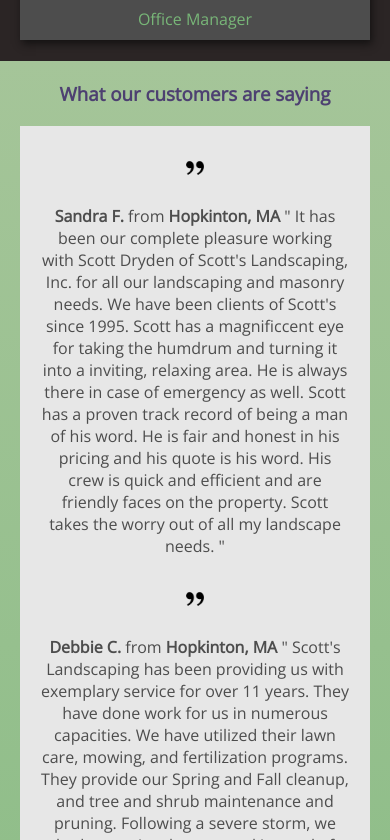
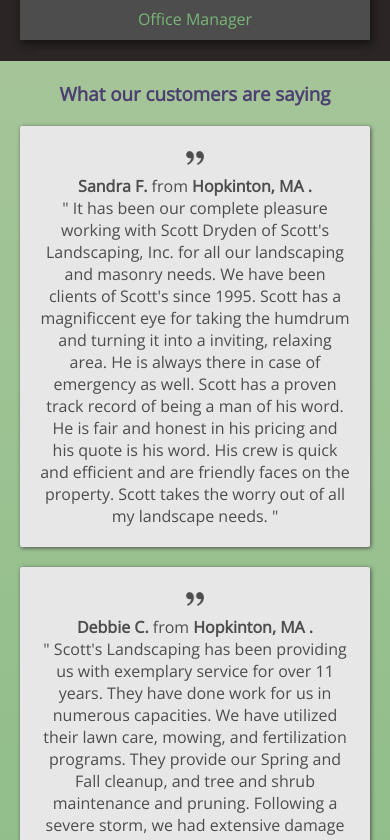
Before and after one commit to cbowman422/scottslandscaping, a React (Create React App) app: page /about in a window 390 px wide. Shown: the part 1744-2584 px from the top of the page. Built offline with nearby package versions, Linux system fonts and the light colour scheme.

Commit message:
testimonials mobile

```diff
--- a/src/css/About.css
+++ b/src/css/About.css
@@ -124,21 +124,28 @@
 }
 
 .about-testimonials-content-container{
-  background-color: var(--white);
   margin: 0 20px;
   text-align: center;
-  padding-top: 20px;
 }
+
+.about-testimonials-content-p-containers{
+ background-color: var(--white);
+ margin: 0 0 20px 0;
+ border-radius: 2px;
+ box-shadow: 1px 1px 4px var(--black);
+}
+
 
 .about-testimonials-content-p-containers img{
   width: 24px;
-  margin: 10px 0 0 0;
+  margin: 20px 0 0 0;
+  color: var(--black);
 }
 
 .about-testimonials-content-p-containers p{
   color: var(--black);
   margin: 0 20px;
-  padding: 20px 0;
+  padding: 0 0 20px 0;
   text-align: center;
 }
 
--- a/src/pages/About.js
+++ b/src/pages/About.js
@@ -53,7 +53,8 @@ const About = () => {
             <div className="about-testimonials-content-p-containers">
               <img src={quotes} alt="quotes-text" />
               <p>
-              <span> Sandra F. </span>from<span>  Hopkinton, MA </span>
+              <span> Sandra F. </span>from<span>  Hopkinton, MA .</span>
+              <br/>
               " It has been our complete pleasure working with Scott Dryden of Scott's Landscaping, Inc. for all our landscaping and masonry needs. We have been clients of Scott's since 1995. Scott has a magnificcent eye for taking the humdrum and turning it into a inviting, relaxing area. He is always there in case of emergency as well. Scott has a proven track record of being a man of his word. He is fair and honest in his pricing and his quote is his word. His crew is quick and efficient and are friendly faces on the property. Scott takes the worry out of all my landscape needs. "
               </p>
             </div>
@@ -61,7 +62,8 @@ const About = () => {
             <div className="about-testimonials-content-p-containers" >
               <img src={quotes} alt="quotes-text" />
               <p>
-              <span> Debbie C. </span>from<span> Hopkinton, MA </span>
+              <span> Debbie C. </span>from<span> Hopkinton, MA .</span>
+              <br/>
               " Scott's Landscaping has been providing us with exemplary service for over 11 years. They have done work for us in numerous capacities. We have utilized their lawn care, mowing, and fertilization programs. They provide our Spring and Fall cleanup, and tree and shrub maintenance and pruning. Following a severe storm, we had extensive damage and instead of having to hire a tree company Scott's was able have our yard looking perfect again.
 
               Scott offered creative use on landscaping and built the stone walls when we were putting in our pool which gave the area an appealing look all year round. He even worked with my husband to build our outdoor stero speakers into the stone wall surrounding the pool.
@@ -73,7 +75,8 @@ const About = () => {
             <div className="about-testimonials-content-p-containers" >
               <img src={quotes} alt="quotes-text" />
               <p>
-              <span> Michael D. </span>from<span>  Hopkinton, MA </span>
+              <span> Michael D. </span>from<span>  Hopkinton, MA . </span>
+              <br/>
               "Scott and his crews completely transformed our front landscape, including tree and shrub removal, transplanting and new lawn installation.  All of the work done exceeded my expectations which were high because I knew of Scott's reputation before I hired him which is why I hired him.
 
               The whole organization is very professional, they show up on time on the days they say they would come, work extremely hard, pay attention to detail, and have the equipment and people with the experience and knowledge to make your plantings and lawn look perfect.
```
Also changed, not shown: src/images/double-quotes.png.
